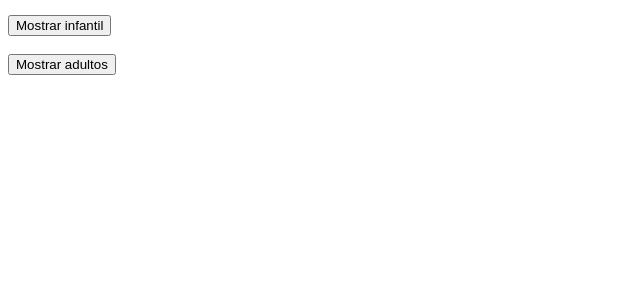
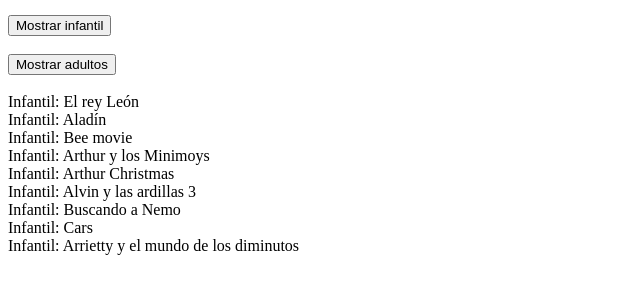
Before and after one commit to NanoParis/Repaso1Ajax, a plain HTML site: page web/index.html in a window 1280 px wide. Both pictures are taken after a click on the button "Mostrar infantil". Shown: the part 104-398 px from the top of the page, without its empty margins (0-640 px from the left). Drawn offline with Linux system fonts and the light colour scheme.

Commit message:
mostrar infantiles
Mostramos solo los libros infantiles

```diff
--- a/web/index.html
+++ b/web/index.html
@@ -43,6 +43,42 @@
                     }
                 }
             }
+
+			function mostrarInfantil() {
+
+                peticion_http = new XMLHttpRequest();
+
+                peticion_http.onreadystatechange = listadoInfantil;
+                peticion_http.open('GET', './libros.xml', true);
+                peticion_http.send(null);
+
+            }
+
+            function listadoInfantil() {
+
+                var txt = "";
+                var txt2 = "";
+                var longitud = 0;
+                var titulo = "";
+
+                if (peticion_http.readyState == 4) {
+                    if (peticion_http.status == 200) {
+                        var documento_xml = peticion_http.responseXML;
+                        var x = documento_xml.getElementsByTagName("Titulo");
+
+                        longitud = x.length;
+
+                        for (var y = 0; y < longitud; y++) {
+                            if (x[y].parentNode.nodeName == "Infantil") {
+                                titulo = x[y].firstChild.nodeValue;
+                                txt = txt + titulo + "<br>";
+                            }
+                        }
+                        txt2 = txt;
+                        document.getElementById("respuesta").innerHTML = txt2;
+                    }
+                }
+            }
         </script>
 
     </head>
```
